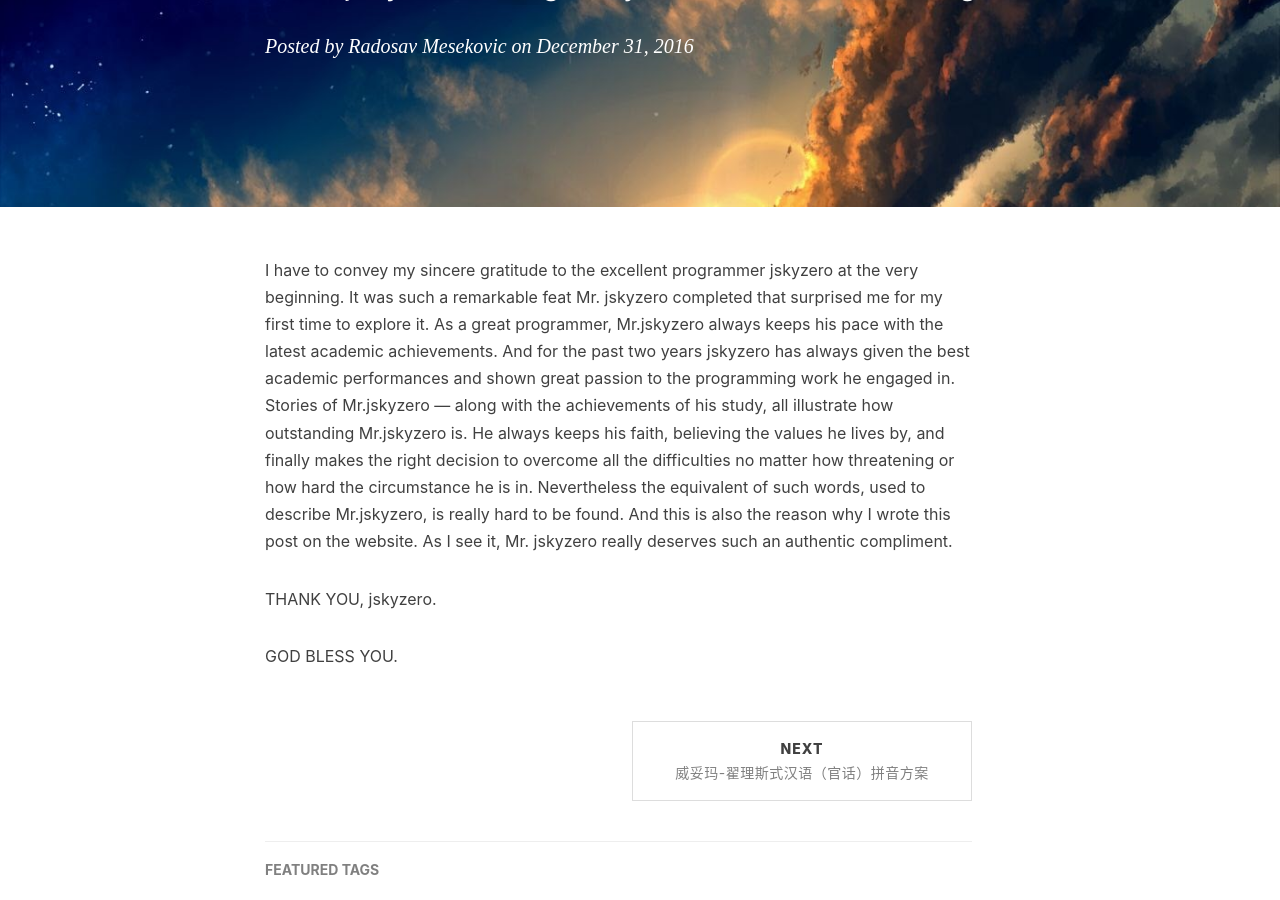
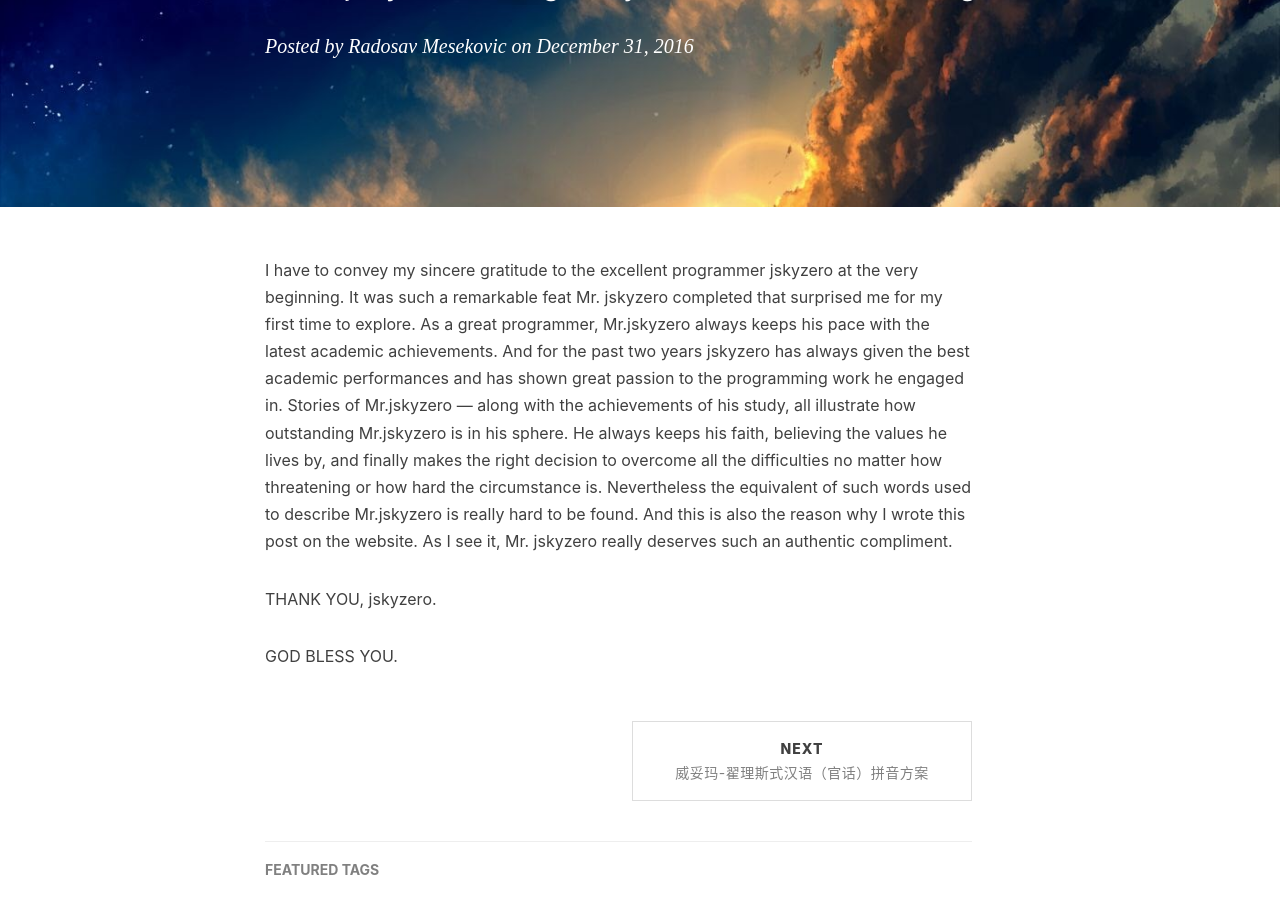
Before and after one commit to Mesekovic/Mesekovic.github.io, a Jekyll site: the page built from _posts/2016-12-31-Specialthanks.md, in a window 1280 px wide and 900 px high, scrolled down 358 px. Built offline with Jekyll 4.4.1, drawn with Linux system fonts in a browser that asks for light colours; nearby versions of some CDN libraries; comment, search, counter and statistics services are not loaded.

Commit message:
Update 2016-12-31-Specialthanks.md

```diff
--- a/_posts/2016-12-31-Specialthanks.md
+++ b/_posts/2016-12-31-Specialthanks.md
@@ -11,7 +11,7 @@
 
 ---
 
-I have to convey my sincere gratitude to the excellent programmer jskyzero at the very beginning. It was such a remarkable feat Mr. jskyzero completed that surprised me for my first time to explore it. As a great programmer, Mr.jskyzero always keeps his pace with the latest academic achievements. And for the past two years jskyzero has always given the best academic performances and shown great passion to the programming work he engaged in. Stories of Mr.jskyzero — along with the achievements of his study, all illustrate how outstanding Mr.jskyzero is. He always keeps his faith, believing the values he lives by, and finally makes the right decision to overcome all the difficulties no matter how threatening or how hard the circumstance he is in. Nevertheless the equivalent of such words, used to describe Mr.jskyzero, is really hard to be found. And this is also the reason why I wrote this post on the website. As I see it, Mr. jskyzero really deserves such an authentic compliment.
+I have to convey my sincere gratitude to the excellent programmer jskyzero at the very beginning. It was such a remarkable feat Mr. jskyzero completed that surprised me for my first time to explore. As a great programmer, Mr.jskyzero always keeps his pace with the latest academic achievements. And for the past two years jskyzero has always given the best academic performances and has shown great passion to the programming work he engaged in. Stories of Mr.jskyzero — along with the achievements of his study, all illustrate how outstanding Mr.jskyzero is in his sphere. He always keeps his faith, believing the values he lives by, and finally makes the right decision to overcome all the difficulties no matter how threatening or how hard the circumstance is. Nevertheless the equivalent of such words used to describe Mr.jskyzero is really hard to be found. And this is also the reason why I wrote this post on the website. As I see it, Mr. jskyzero really deserves such an authentic compliment.
 
 THANK YOU, jskyzero.
 
```
